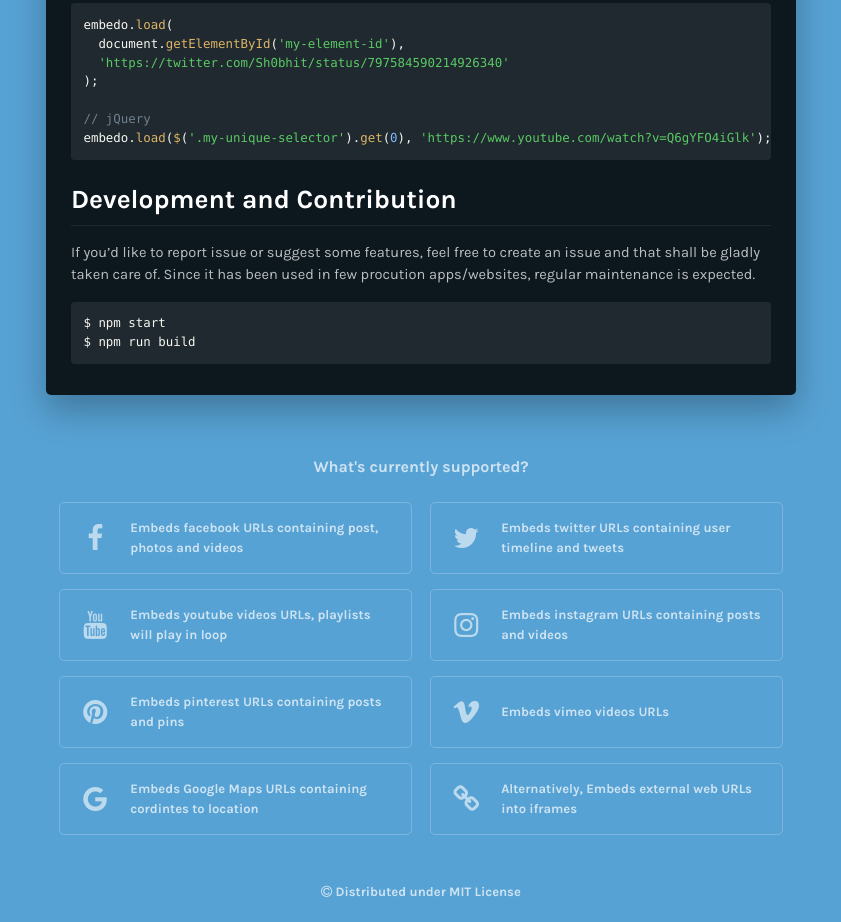
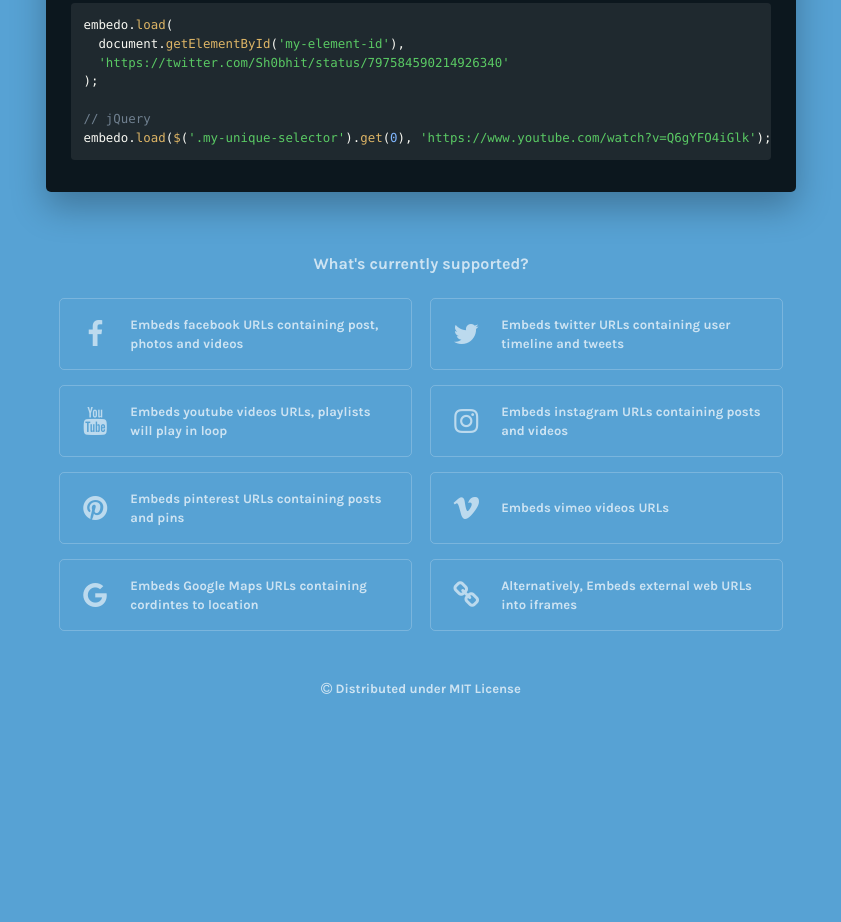
Before and after one commit to shobhitsharma/embedo, a website: page docs/docs.html in a window 1280 px wide. Shown: the part 3560-4482 px from the top of the page, without its empty margins (219-1060 px from the left). After the commit the page ends 4278 px from the top, so only its background shows below. Drawn offline with nearby package versions, Linux system fonts and the light colour scheme.

Commit message:
Updated documentation

```diff
--- a/docs/docs.html
+++ b/docs/docs.html
@@ -257,13 +257,6 @@
 <span class="hljs-comment">// jQuery</span>
 embedo.load($(<span class="hljs-string">'.my-unique-selector'</span>).get(<span class="hljs-number">0</span>), <span class="hljs-string">'https://www.youtube.com/watch?v=Q6gYFO4iGlk'</span>);
 </code></pre>
-        <h2>
-          <a id="Development_and_Contribution_142"></a>Development and Contribution</h2>
-        <p>If you’d like to report issue or suggest some features, feel free to create an issue and that shall be gladly taken
-          care of. Since it has been used in few procution apps/websites, regular maintenance is expected.</p>
-        <pre><code class="language-bash">$ npm start
-$ npm run build
-</code></pre>
       </section>
 
       <footer>
```
Also changed, not shown: README.md.
